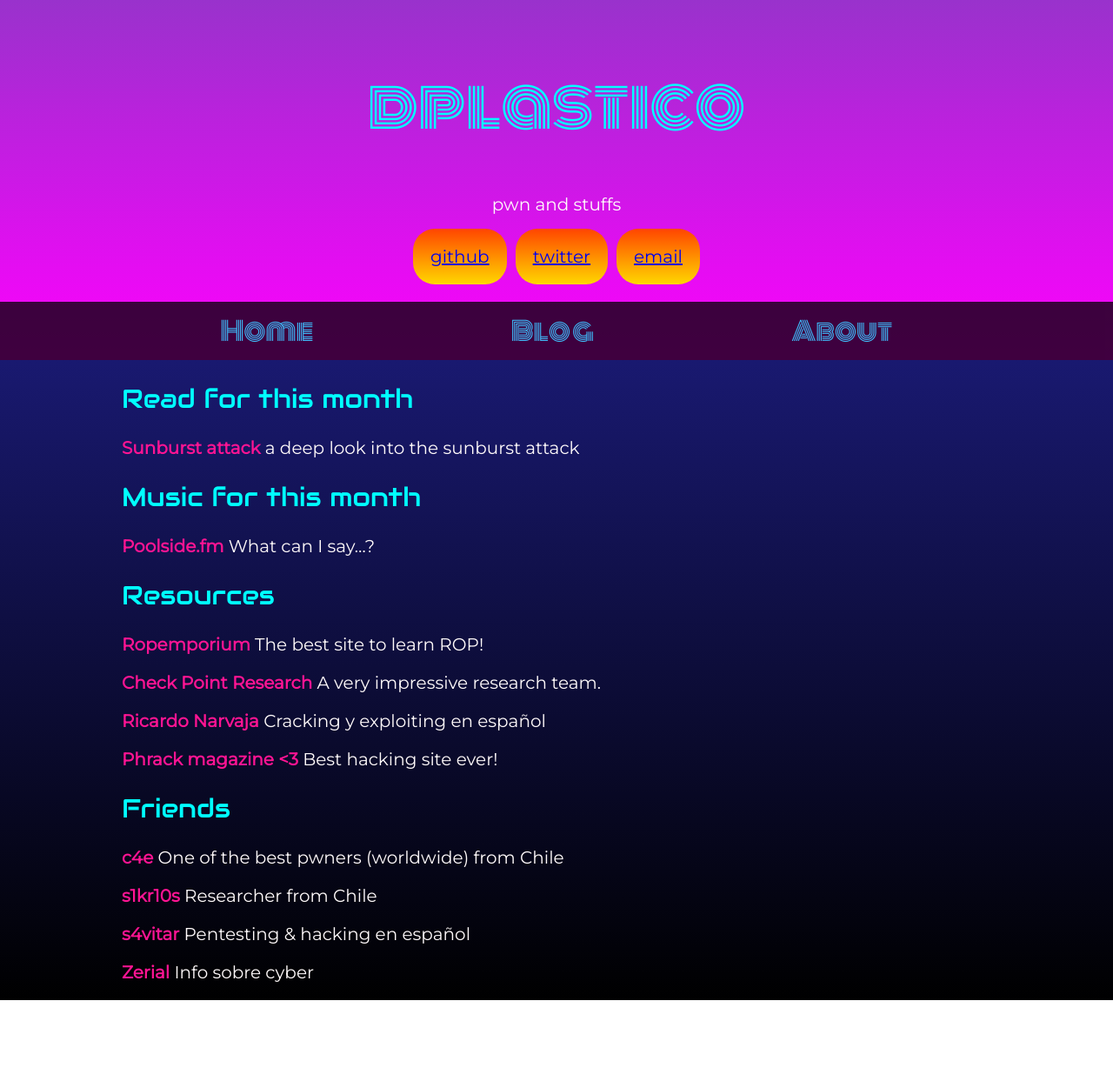
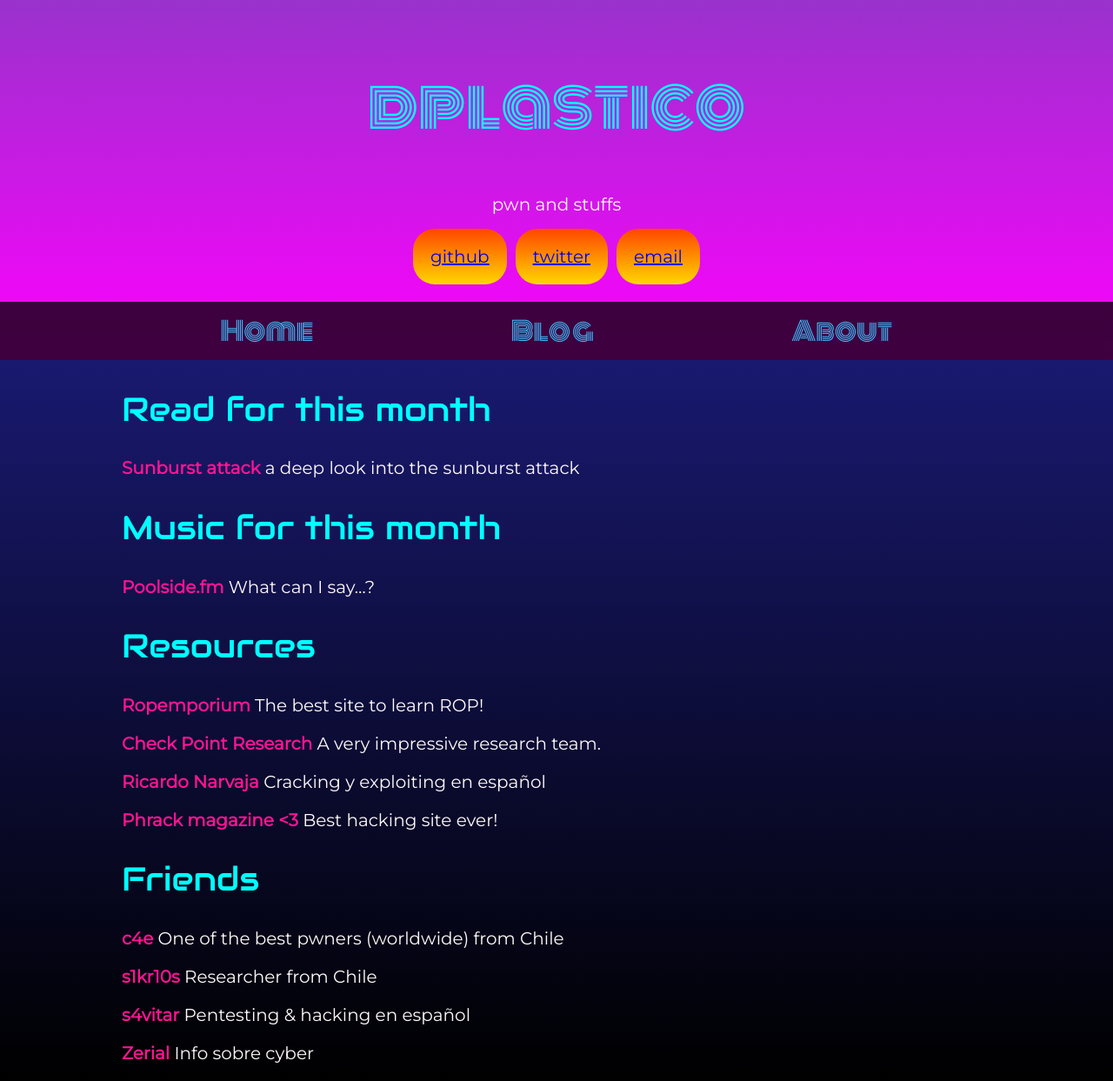
Before and after one commit to dplastico/dplastico.github.io, a Jekyll site: the page built from index.md, in a window 1280 px wide. Shown: the whole page at 87% size. Built offline with Jekyll 4.4.1, drawn with Linux system fonts in a browser that asks for light colours; nearby versions of some CDN libraries; our own code applies the rules of GitHub Pages for plain Markdown files; before the commit the page ends 1150 px from its top, so only the background shows below that.

Commit message:
house of plastic v1.8

```diff
--- a/assets/css/style.scss
+++ b/assets/css/style.scss
@@ -125,6 +125,7 @@ h1, h2, h3, h4, h5, h6 {
     color: aqua;
     font-family: 'Audiowide', monospace;
     font-weight: 200;
+    font-size: 38px;
 }
 
 p, code {
```
